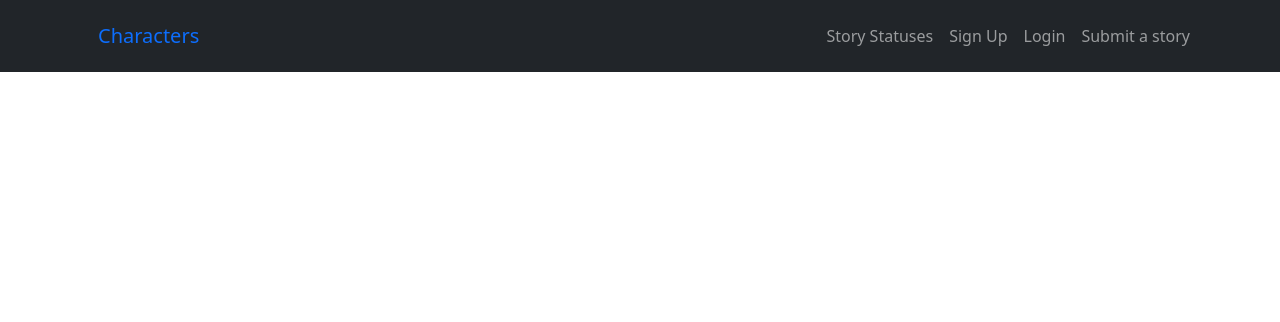
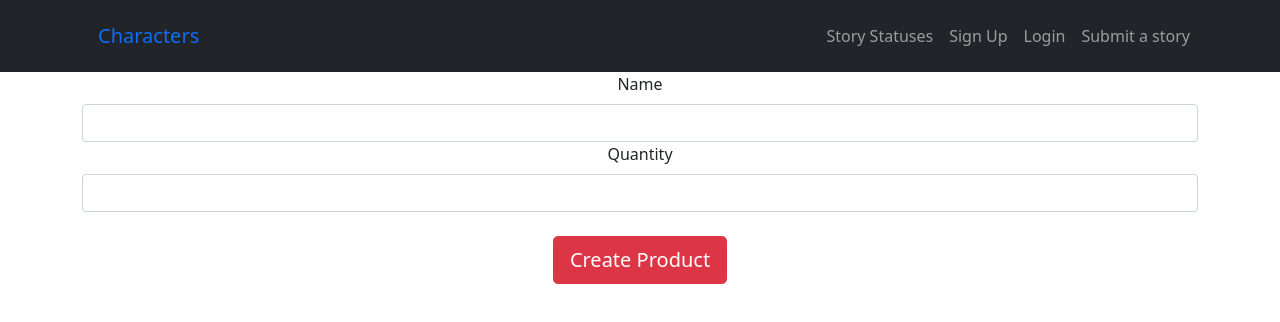
Before and after one commit to UTSCCSCC01/finalprojects22-characters-gp, a React (Create React App) app in the folder frontend/: page /ProductAdd in a window 1280 px wide. Shown: the top 322 px of the page. Built offline with nearby package versions, Linux system fonts and the light colour scheme.

Commit message:
CHAR-12: Added productAdd page UI only, visible to employees only.

```diff
--- a/frontend/src/App.js
+++ b/frontend/src/App.js
@@ -10,6 +10,7 @@ import { BrowserRouter as Router, Switch, Route, Link } from 'react-router-dom'
 import SignUp from './components/SignUp'
 import StoryDetails from './components/StoryDetails'
 import Login from './components/Login'
+import ProductAdd from './components/ProductAdd'
 import StoriesList from './components/StoriesList'
 import SubmitStory from './components/SubmitStory'
 
@@ -78,6 +79,12 @@ class App extends React.Component {
                     Login
                   </Link>
                 </Nav>}
+                {this.state.user !== null && this.state.user[0]['isEmployer'] &&
+                <Nav>
+                  <Link to={'/productAdd'} className="nav-link">
+                    Add Product
+                  </Link>
+                </Nav>}
                 <Nav>
                   <Link to={'/submitStory'} className="nav-link">
                     Submit a story
@@ -103,6 +110,11 @@ class App extends React.Component {
                     />
                     <Route
                       exact
+                      path="/ProductAdd"
+                      component={(props) => <ProductAdd {... props} />}
+                    />
+                    <Route
+                      exact
                       path="/StoriesList"
                       render={(props) => <StoriesList {...props} />} />
                     <Route
--- /dev/null
+++ b/frontend/src/components/ProductAdd.js
@@ -0,0 +1,45 @@
+import React, { Component } from "react";
+import Form from 'react-bootstrap/Form'
+import Button from 'react-bootstrap/Button';
+import axios from 'axios';
+import config from '../config'
+
+export default class ProductAdd extends Component {
+    constructor(props){
+        super(props)
+        this.state = {
+            name: '',
+            quantity: ''
+        }
+    }
+    onChangeItemName(e) {
+        this.setState({ name: e.target.value })
+    }
+    onChangeItemQuantity(e) {
+        this.setState({ quantity: e.target.value })
+    }
+     onSubmit(e) {
+        e.preventDefault()
+        const ItemObject = {
+          name: this.state.name,
+          quantity: this.state.quantity
+        };
+    }
+    render(){
+        return (<div className="form-wrapper">
+            <Form onSubmit={this.onSubmit}>
+                <Form.Group controlId="Name">
+                    <Form.Label>Name</Form.Label>
+                    <Form.Control type="text" value={this.state.name} onChange={this.onChangeItemName} />
+                </Form.Group>
+                <Form.Group controlId="Quantity">
+                    <Form.Label>Quantity</Form.Label>
+                    <Form.Control type="number" value={this.state.quantity} onChange={this.onChangeItemQuantity} />
+                </Form.Group>
+                <Button variant="danger" size="lg" block="block" type="submit" className="mt-4">
+                    Create Product
+                </Button>
+            </Form>
+        </div>);
+    }
+}
```
